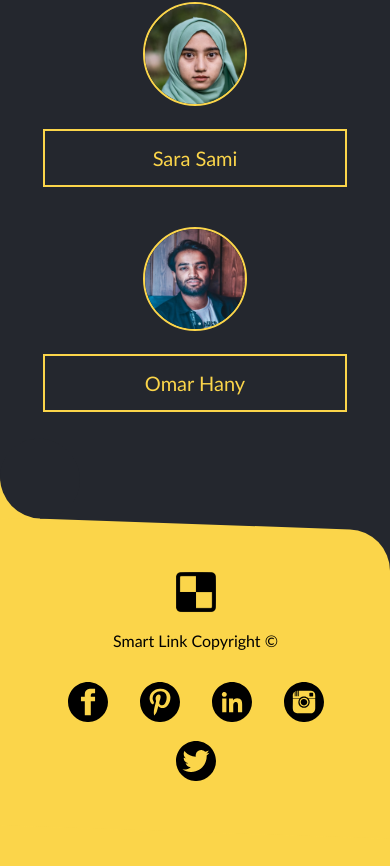
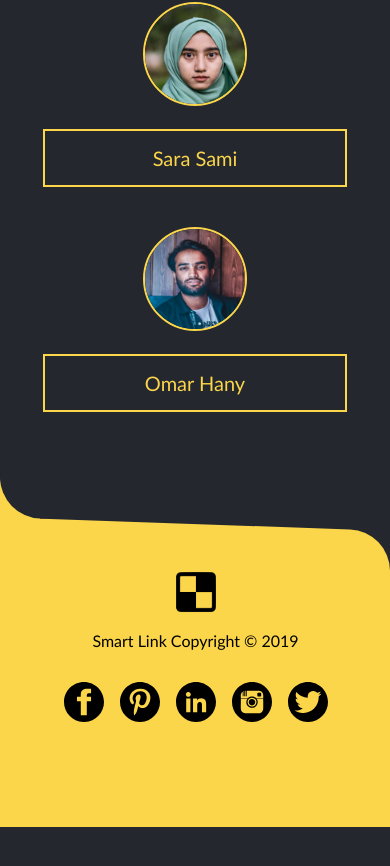
Before and after one commit to osamahafez/company-website, a React (Create React App) app: page / in a window 390 px wide. Shown: the part 3076-3942 px from the top of the page. After the commit the page ends 3903 px from the top, so only its background shows below. Built offline with nearby package versions, Linux system fonts and the light colour scheme; a web font is replaced by a local one.

Commit message:
ref: footer

```diff
--- a/src/components/layout/Footer/Footer.js
+++ b/src/components/layout/Footer/Footer.js
@@ -7,12 +7,13 @@ import instagram from '../../../assets/images/hollow-cut-instagram.svg';
 import twitter from '../../../assets/images/hollow-cut-twitter.svg';
 
 const Footer = () => {
+    const currentYear = new Date().getFullYear();
     return (
         <footer>
             <div className="footer-container">
                 <div className="container">
                     <img src={brand} alt="brand" />
-                    <p>Smart Link Copyright &copy;</p>
+                    <p>Smart Link Copyright &copy; {currentYear}</p>
                     <div className="social-media">
                         <img src={facebook} alt="facebook"/>
                         <img src={pinterest} alt="pinterest"/>
--- a/src/components/layout/Footer/_Footer.scss
+++ b/src/components/layout/Footer/_Footer.scss
@@ -53,13 +53,18 @@
     img {
         margin: 2em 2em 0;
         cursor: pointer;
+        transition: all 0.1s linear;
+        &:hover {
+            transition: all 0.1s linear;
+            transform: translateY(-5px);
+        }
     }
 }
 
 @media only screen and (max-width: 600px) {
     .social-media {
         img {
-            margin: 1em 1em 0;
+            margin: 1em 0.5em 0;
         }
     }
 }
--- a/src/index.css
+++ b/src/index.css
@@ -799,11 +799,20 @@ nav .hover-border:hover::after {
 .social-media img {
   margin: 2em 2em 0;
   cursor: pointer;
+  -webkit-transition: all 0.1s linear;
+  transition: all 0.1s linear;
+}
+
+.social-media img:hover {
+  -webkit-transition: all 0.1s linear;
+  transition: all 0.1s linear;
+  -webkit-transform: translateY(-5px);
+          transform: translateY(-5px);
 }
 
 @media only screen and (max-width: 600px) {
   .social-media img {
-    margin: 1em 1em 0;
+    margin: 1em 0.5em 0;
   }
 }
 /*# sourceMappingURL=index.css.map */
```
Also changed, not shown: 1 other file (tests, documents, lock files or other folders).
